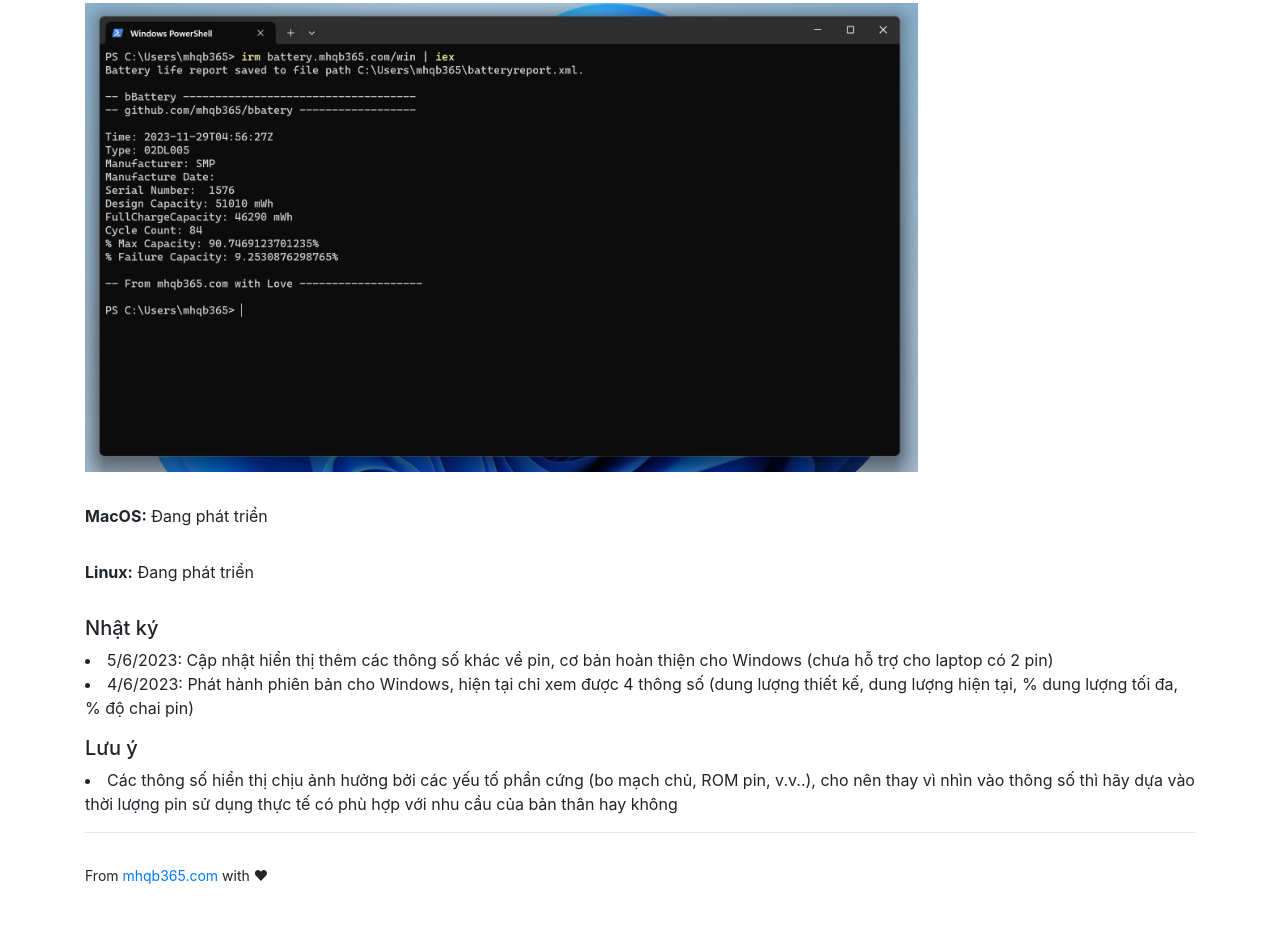
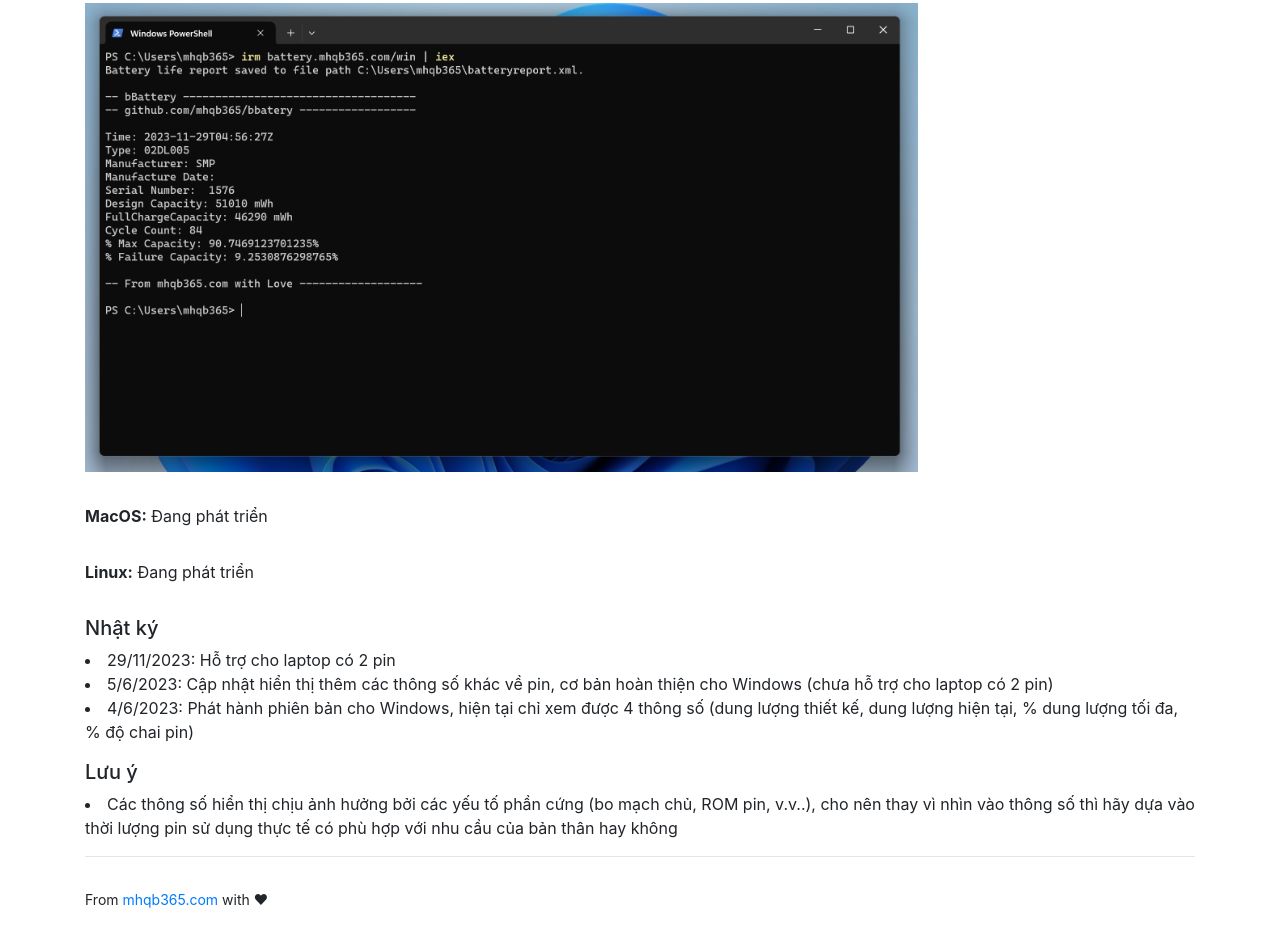
Before and after one commit to mhqb365/bbattery, a website: page public/index.html in a window 1280 px wide. Shown: the part 421-1347 px from the top of the page. Before the commit the page ends 1323 px from the top, so only its background shows below. Drawn offline with nearby package versions, Linux system fonts and the light colour scheme; some packages are replaced by stand-ins of ours; a script that the page names is missing.

Commit message:
:rocket:

```diff
--- a/public/index.html
+++ b/public/index.html
@@ -78,6 +78,7 @@
         </div>
         <div class="col-12 mb-3">
           <h5>Nhật ký</h5>
+          <li>29/11/2023: Hỗ trợ cho laptop có 2 pin</li>
           <li>
             5/6/2023: Cập nhật hiển thị thêm các thông số khác về pin, cơ bản
             hoàn thiện cho Windows (chưa hỗ trợ cho laptop có 2 pin)
```
Also changed, not shown: 3 other files.
